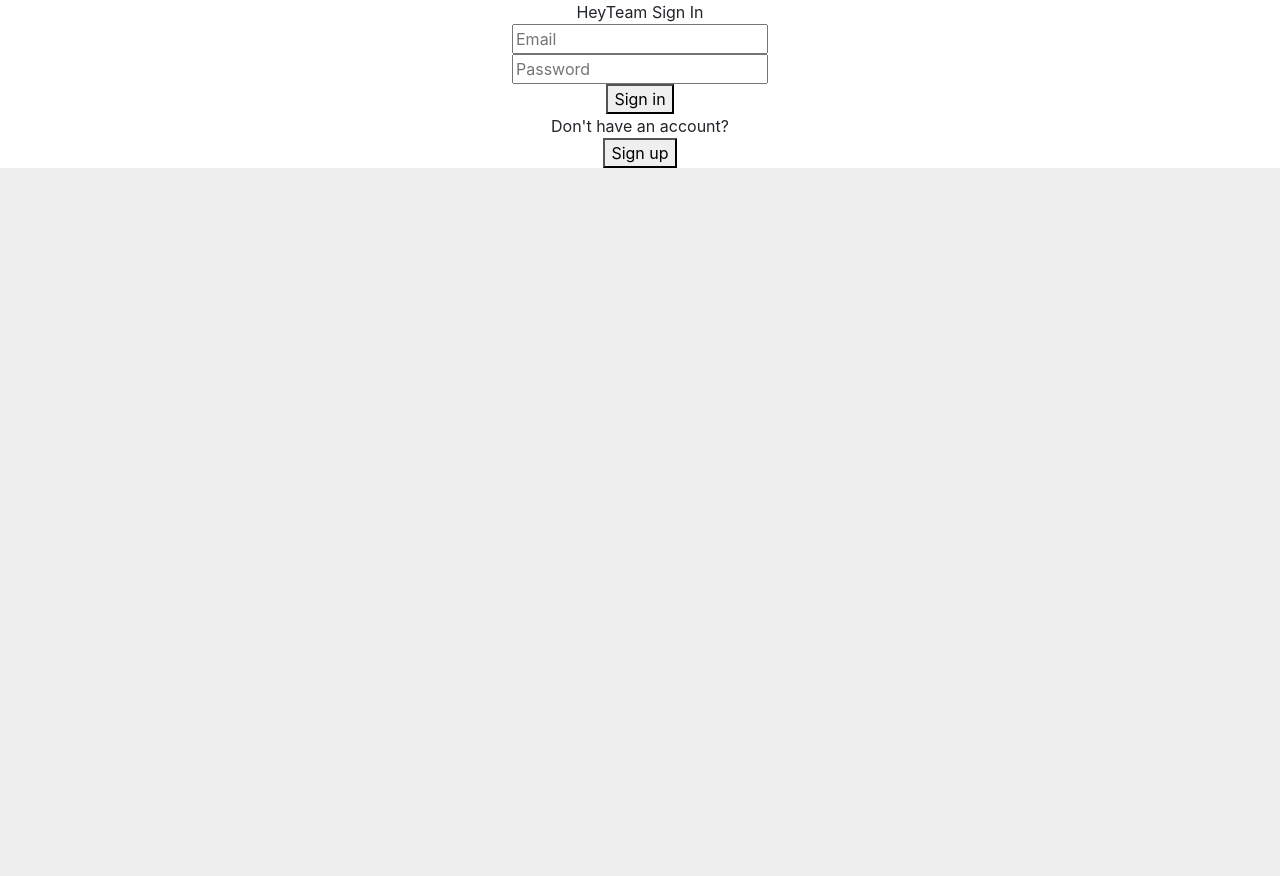
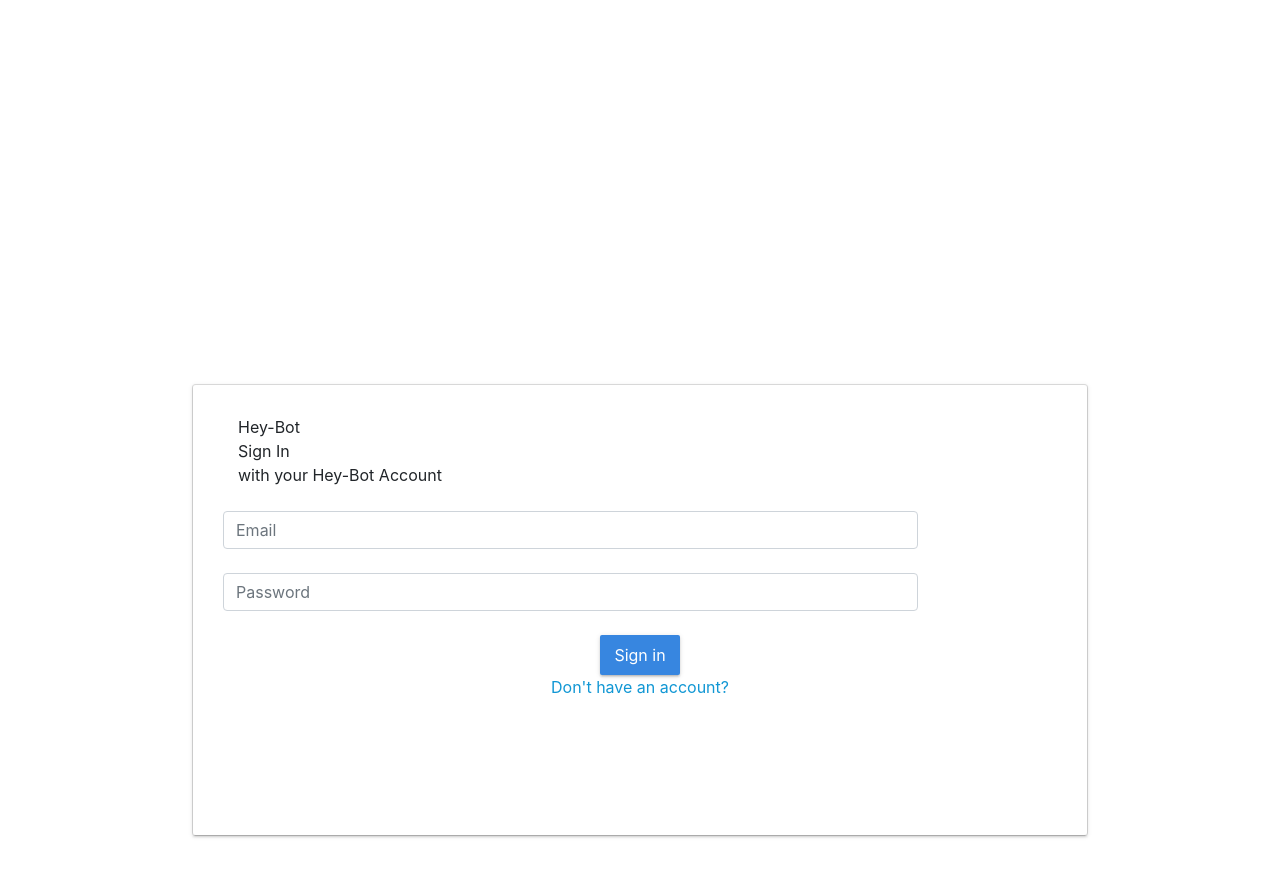
Before and after one commit to Streltz/heyteam, a React (Create React App) app in the folder hey-team/: page /signin in a window 1280 px wide. Shown: the top 876 px of the page. Before the commit the page ends 800 px from the top, so only its background shows below. Built offline with nearby package versions, Linux system fonts and the light colour scheme.

Commit message:
basic styling for signin page

```diff
--- a/hey-team/src/App.js
+++ b/hey-team/src/App.js
@@ -7,7 +7,7 @@ import EditConvo from './components/EditConvo';
 import ViewConvo from './components/ViewConvo';
 import Dashboard from './components/Dashboard';
 import Landing from './components/Landing/Landing';
-import Signin from './components/Signin';
+import Signin from './components/Sign-In/Signin';
 import Signup from './components/Signup';
 import Billing from './components/Billing';
 import RequireAuth from './components/HOC/RequireAuth';
--- a/hey-team/src/components/Landing/Landing.js
+++ b/hey-team/src/components/Landing/Landing.js
@@ -6,7 +6,7 @@ import { Link } from 'react-router-dom';
 // import Loading from './Loading';
 import Carousel from './carousel';
 
-import './styles.css'
+import './landing.css'
 
 class Landing extends React.Component {
     state = {
@@ -14,7 +14,7 @@ class Landing extends React.Component {
 
     render() {
       return (
-        <main>
+        <main class="landing-main">
           <style>
             @import url('https://fonts.googleapis.com/css?family=Lato:700');
           </style>
@@ -31,7 +31,7 @@ class Landing extends React.Component {
             </div>
           </header>
 
-          <section>
+          <section class="banner-section">
             <div class="col-md-12">
               <div class="col-md-6" id="description-section">
                 <div class="col-md-12 header-text">Conversation Manager within Slack</div>
--- a/hey-team/src/components/Landing/styles.css
+++ b/hey-team/src/components/Landing/landing.css
@@ -3,16 +3,16 @@ html
     background-color: rgb(238, 238, 238);
 }
 
-main
+.landing-main
 {
     padding-top: 50px;
-    overflow-x: hidden;
+    overflow-x: hidden ;
     background-color: rgb(238, 238, 238);
 }
 
 
   /* Middle Body Container */
-section {
+.banner-section {
     margin-top: -220px;
     padding-top: 200px;
     height: 700px;
--- /dev/null
+++ b/hey-team/src/components/Sign-In/Signin.js
@@ -0,0 +1,62 @@
+import React from 'react';
+import { connect } from 'react-redux';
+import { signIn } from '../../actions/userAction';
+import { Link } from 'react-router-dom';
+import { Card} from 'reactstrap';
+
+import './signin.css';
+
+class Signin extends React.Component {
+  state = {
+    email: '',
+    password: ''
+  }
+
+  handleSignIn = () => {
+    console.log('sigin prpos', this.props);
+    this.props.signIn(this.state, this.props.history);
+  }
+
+  handleOnChange = (event) => {
+    this.setState({
+      [event.target.name]: event.target.value
+    });
+  }
+
+  render() {
+    return (
+      <main className="main-signin">
+        <Card className="edge-dull">
+          <div className="login card-dull">
+
+            <div class="logo text-left col-md-12">Hey-Bot</div>
+            <div class="text-left col-md-12"> Sign In </div>
+            <div class="text-left card-descriptor col-md-12">with your Hey-Bot Account</div>
+            <br />
+
+            <input class="col-md-10 form-control" name="email" value={this.state.email}
+              placeholder="Email" onChange={this.handleOnChange} /><br />
+
+            <input class="col-md-10 form-control" name="password" type="password" value={this.state.value}
+              placeholder="Password" onChange={this.handleOnChange} /><br />
+
+            <div class="col-md-12">
+              <button class="signin light-blue-btn" onClick={() => { this.handleSignIn() }}>Sign in</button><br />
+            </div>
+
+            <Link to="/signup" class="blue-link">Don't have an account?</Link>
+          </div>
+        </Card>
+      </main>
+
+    );
+  }
+}
+
+const mapStateToProps = (state) => {
+  return {
+    user: state.user
+  }
+}
+
+export default connect(mapStateToProps, { signIn })(Signin);
--- /dev/null
+++ b/hey-team/src/components/Sign-In/signin.css
@@ -0,0 +1,30 @@
+.main-signin
+{
+    text-align: center;
+    padding-top: 30%;
+    padding-left: 15%;
+    padding-right: 15%;
+    padding-bottom: 30%;
+}
+.card-dull
+{
+    box-shadow: 0 2px 2px 0 rgba(43, 43, 43, 0.151), 0 3px 1px -2px rgba(34, 34, 34, 0.082), 0 1px 5px 0 rgba(31, 31, 31, 0.13);
+    padding: 30px;
+    height: 450px;
+}
+
+.blue-link
+{
+    color: rgb(17, 151, 212) !important;
+}
+
+.light-blue-btn
+{
+    background: #3786e0 none repeat scroll 0 0;
+    border: medium none;
+    border-radius: 2px;
+    box-shadow: 0 2px 2px 0 rgba(43, 43, 43, 0.151), 0 3px 1px -2px rgba(34, 34, 34, 0.082), 0 1px 5px 0 rgba(31, 31, 31, 0.13);
+    color: #fff;
+    height: 40px;
+    width: 80px;
+}
--- a/hey-team/src/components/Signin.js
+++ /dev/null
@@ -1,48 +0,0 @@
-import React from 'react';
-import { connect } from 'react-redux';
-import { signIn } from '../actions/userAction';
-import { Link } from 'react-router-dom';
-
-
-class Signin extends React.Component {
-  state = {
-    email: '',
-    password: ''
-  }
-
-  handleSignIn = () => {
-    console.log('sigin prpos', this.props);
-      this.props.signIn(this.state, this.props.history);
-  }
-
-  handleOnChange = (event) => {
-    this.setState({
-      [event.target.name]: event.target.value
-    });
-  }
-
-  render() {
-    return (
-      <div className="login">
-        <div className="title">HeyTeam Sign In</div>
-        <input name="email" value={this.state.email}
-        placeholder="Email" onChange={this.handleOnChange}/><br />
-
-        <input name="password" type="password" value={this.state.value}
-        placeholder="Password" onChange={this.handleOnChange}/><br />
-
-        <button className="signin" onClick={() => {this.handleSignIn()}}>Sign in</button><br />
-        <div>Don't have an account?</div>
-        <Link to="/signup"><button>Sign up</button></Link><br />
-      </div>
-    );
-  }
-}
-
-const mapStateToProps = (state) => {
-  return {
-    user: state.user
-  }
-}
-
-export default connect(mapStateToProps, {signIn})(Signin);
```
